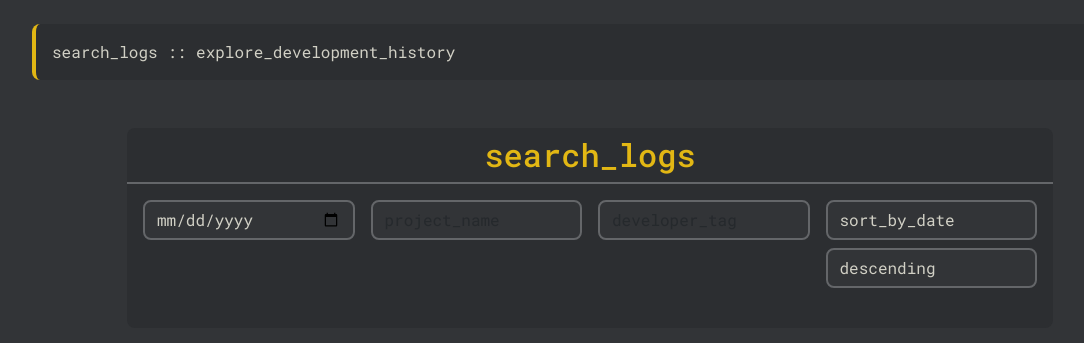
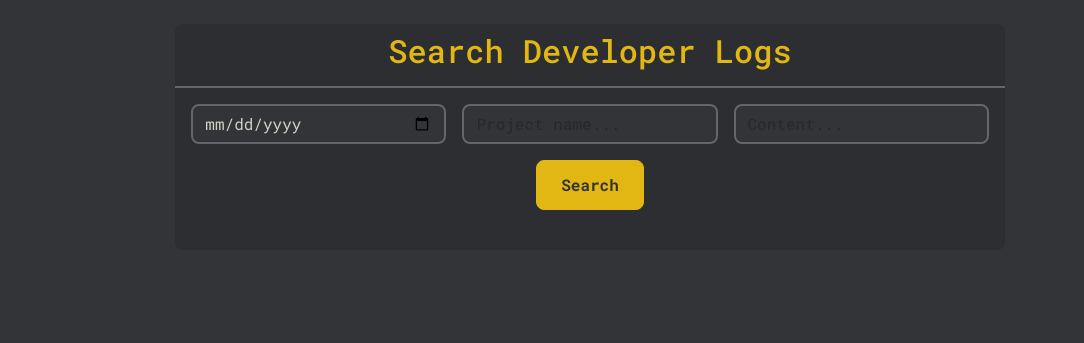
Before and after one commit to TempeHS/2025SE_Elliott.P_HSC, a Flask app: template templates/search.html in a window 1280 px wide. Shown: the part 88-431 px from the top of the page, without its empty margins (50-1134 px from the left). Run offline with Flask 3, Linux system fonts and the light colour scheme; the template is opened without the code that fills it, so the values that code supplies are empty; some libraries are stand-ins or nearby versions.

Commit message:
agile sprint, added the search page and basic search functionality such as sort and search by project w drop downs etc. also added index link to search for ease, trying to move to a more twitter-ey web design

```diff
--- a/main.py
+++ b/main.py
@@ -1,21 +1,17 @@
-from flask import Flask, render_template, request, session, redirect, url_for, jsonify
+from flask import Flask, render_template, request, session, redirect, url_for
 from flask_sqlalchemy import SQLAlchemy
 from flask_wtf.csrf import CSRFProtect
 from flask_login import LoginManager
-import logging
 from models import db, User
 from api import api
+from config import Config
 import os
-
-# Configure logging
-logging.basicConfig(level=logging.INFO)
-logger = logging.getLogger(__name__)
 
 app = Flask(__name__)
 app.config['SECRET_KEY'] = os.urandom(24)
 
 # Initialize CSRF protection
-csrf = CSRFProtect()
+csrf = CSRFProtect(app)
 csrf.init_app(app)
 
 # Initialize LoginManager
@@ -30,14 +26,17 @@ db_path = os.path.join(basedir, '.databaseFiles', 'devlog.db')
 app.config['SQLALCHEMY_DATABASE_URI'] = f'sqlite:///{db_path}'
 app.config['SQLALCHEMY_TRACK_MODIFICATIONS'] = False
 
-# CSRF Configuration
-app.config['WTF_CSRF_CHECK_DEFAULT'] = False
-app.config['WTF_CSRF_HEADERS'] = ['X-CSRF-TOKEN']
-
 db.init_app(app)
 app.register_blueprint(api, url_prefix='/api')
 
-print("Available routes:", [str(rule) for rule in app.url_map.iter_rules()])
+@app.after_request
+def add_security_headers(response):
+    for key, value in Config.CSP.items():
+        response.headers[f'Content-Security-Policy'] = '; '.join(f"{k} {v}" for k, v in Config.CSP.items())
+    response.headers['X-Content-Type-Options'] = 'nosniff'
+    response.headers['X-Frame-Options'] = 'DENY'
+    response.headers['X-XSS-Protection'] = '1; mode=block'
+    return response
 
 def check_auth():
     return 'user_id' in session
@@ -48,13 +47,13 @@ def index():
         return redirect(url_for('login'))
     return render_template('index.html')
 
-@app.route('/signup')
-def signup():
-    return render_template('signup.html', hide_nav=True)
+
 
 @app.route('/login')
 def login():
-    return render_template('login.html', hide_nav=True)
+    if check_auth():
+        return redirect(url_for('index'))
+    return render_template('login.html')
 
 @app.route('/search')
 def search():
@@ -65,29 +64,20 @@ def search():
         return redirect(url_for('login'))
     return render_template('search.html')
 
+@app.route('/signup')
+def signup():
+    if check_auth():
+        return redirect(url_for('index'))
+    return render_template('signup.html')
+
 @app.before_request
 def log_request():
-    logger.info(f"Request: {request.method} {request.path}")
-    if request.is_json:
-        logger.info(f"JSON Data: {request.get_json()}")
-
-@app.errorhandler(Exception)
-def handle_error(error):
-    logger.error(f"Error occurred: {str(error)}", exc_info=True)
-    return jsonify({'error': str(error)}), 500
+    print(f"Request: {request.method} {request.path}")
 
 @login_manager.user_loader
 def load_user(user_id):
-    return db.session.get(User, int(user_id))
+    return User.query.get(int(user_id))
 
-
-@app.route('/privacy')
-def privacy():
-    if not check_auth():
-        return redirect(url_for('login'))
-    return render_template('privacy.html')
-
-#HAVE THIS AT THE END!!!!
 if __name__ == '__main__':
     with app.app_context():
         db.create_all()
--- a/requirements.txt
+++ b/requirements.txt
@@ -3,4 +3,3 @@ Flask-SQLAlchemy==3.1.1
 Flask-Login==0.6.2
 Flask-WTF==1.1.1
 Werkzeug==2.3.7
-python-dotenv==1.0.0
--- a/static/js/app.js
+++ b/static/js/app.js
@@ -1,136 +1,72 @@
+document.addEventListener('DOMContentLoaded', function () {
+    const navLinks = document.querySelectorAll(".nav-link");
+    const currentUrl = window.location.pathname;
 
-document.addEventListener('DOMContentLoaded', () => {
-    // api/entries
-    initializeEntryCreation();
-    loadProjectSuggestions();
-    // api/search
-    initializeSearch();
+    navLinks.forEach((link) => {
+        const linkUrl = link.getAttribute("href");
+        if (linkUrl === currentUrl) {
+            link.classList.add("active");
+        } else {
+            link.classList.remove("active");
+        }
     });
 
-function initializeEntryCreation() {
+    // Initialize Auth class
+    new Auth();
+
+    // Handle diary entry form submission
     const entryForm = document.getElementById('entryForm');
     if (entryForm) {
-        entryForm.addEventListener('submit', handleEntrySubmission);
-    }
-}
+        entryForm.addEventListener('submit', async (e) => {
+            e.preventDefault();
+            const formData = new FormData(entryForm);
+            const data = Object.fromEntries(formData.entries());
 
-async function loadProjectSuggestions() {
-    try {
-        console.log('Loading project suggestions...');
-        const response = await fetch('/api/entries/metadata');
-        const data = await response.json();
-
-        const projectList = document.getElementById('projectList');
-        if (projectList && data.projects) {
-            projectList.innerHTML = data.projects
-                .map(project => `<option value="${project}">`)
-                .join('');
-            console.log(`Loaded ${data.projects.length} project suggestions`);
-        }
-    } catch (error) {
-        console.error('Failed to load project suggestions:', error);
-    }
-}
-
-// front-end stuff for entries and search, just dont touch
-// handles form submission and exceptions
-async function handleEntrySubmission(e) {
-    e.preventDefault();
-
-    const formData = {
-        project: document.getElementById('project').value,
-        content: document.getElementById('content').value
-    };
-
-    // validates form data
-    if (!formData.project || !formData.content) {
-        showNotification('Please fill in all fields', 'error');
-        return;
-    }
-
-    // sends to api
             try {
                 const response = await fetch('/api/entries', {
                     method: 'POST',
                     headers: {
                         'Content-Type': 'application/json',
-                'X-CSRF-TOKEN': document.querySelector('meta[name="csrf-token"]').content
+                        'X-CSRFToken': document.querySelector('meta[name="csrf-token"]').content
                     },
-            body: JSON.stringify(formData)
+                    body: JSON.stringify(data),
+                    credentials: 'same-origin'
                 });
 
-        const data = await response.json();
-
-        // shows success/error message
+                const result = await response.json();
                 if (response.ok) {
-            entryForm.reset();
-            showNotification('Entry created successfully!', 'success');
-            loadProjectSuggestions();
+                    alert('Entry created successfully');
+                    // Optionally, redirect or update the UI
                 } else {
-            throw new Error(data.error || 'Failed to create entry');
+                    alert(result.error || 'Failed to create entry');
                 }
             } catch (error) {
-        showNotification(error.message, 'error');
+                alert('Failed to create entry. Please try again.');
             }
+        });
     }
+});
 
-// search handling - talks to /api/search
-async function handleSearchSubmission(e) {
+// Search functionality
+if (document.getElementById('searchForm')) {
+    document.getElementById('searchForm').addEventListener('submit', async (e) => {
         e.preventDefault();
 
-    // builds search params
-    const params = new URLSearchParams({
-        project: document.getElementById('projectSearch').value || '',
-        developer_tag: document.getElementById('developerSearch').value || '',
-        date: document.getElementById('dateSearch').value || '',
-        sort_field: document.getElementById('sortField').value || 'date',
-        sort_order: document.getElementById('sortOrder').value || 'desc'
-    });
+        const date = document.getElementById('dateSearch').value;
+        const project = document.getElementById('projectSearch').value;
+        const content = document.getElementById('contentSearch').value;
 
-    // gets results from api
+        const params = new URLSearchParams();
+        if (date) params.append('date', date);
+        if (project) params.append('project', project);
+        if (content) params.append('content', content);
+
         try {
-        const response = await fetch(`/api/entries/search?${params}`);
+            const response = await fetch(`/api/entries/search?${params.toString()}`);
             const results = await response.json();
 
-        if (!response.ok) {
-            throw new Error(results.error);
-        }
-
-        // updates results display
-        displaySearchResults(results);
-    } catch (error) {
-        showNotification(error.message, 'error');
-    }
-}
-
-// search utils
-async function loadSearchMetadata() {
-    try {
-        const response = await fetch('/api/entries/metadata');
-        const metadata = await response.json();
-
-        populateDatalist('projectList', metadata.projects);
-        populateDatalist('developerList', metadata.developers);
-    } catch (error) {
-        showNotification('Failed to load search options', 'warning');
-    }
-}
-
-function populateDatalist(elementId, items) {
-    const datalist = document.getElementById(elementId);
-    if (!datalist) return;
-
-    datalist.innerHTML = '';
-    items.forEach(item => {
-        const option = document.createElement('option');
-        option.value = item;
-        datalist.appendChild(option);
-    });
-}
-
-function displaySearchResults(results) {
             const resultsDiv = document.getElementById('searchResults');
-    if (!resultsDiv) return;
+            resultsDiv.innerHTML = '';
 
             if (results.length === 0) {
                 resultsDiv.innerHTML = '<div class="alert alert-info">No results found</div>';
@@ -140,38 +76,20 @@ function displaySearchResults(results) {
             const resultsList = results.map(entry => `
                 <div class="card mb-3">
                     <div class="card-body">
-                <h5 class="card-title">${escapeHtml(entry.project)}</h5>
+                        <h5 class="card-title">${entry.project}</h5>
                         <h6 class="card-subtitle mb-2 text-muted">
-                    ${new Date(entry.timestamp).toLocaleString()} - ${escapeHtml(entry.developer_tag)}
+                            ${new Date(entry.timestamp).toLocaleString()} - ${entry.developer}
                         </h6>
-                <p class="card-text">${escapeHtml(entry.content)}</p>
+                        <p class="card-text">${entry.content}</p>
                     </div>
                 </div>
             `).join('');
 
             resultsDiv.innerHTML = resultsList;
+        } catch (error) {
+            console.error('Search failed:', error);
+            document.getElementById('searchResults').innerHTML =
+                '<div class="alert alert-danger">Search failed. Please try again.</div>';
         }
-
-function showNotification(message, type) {
-    const alertDiv = document.createElement('div');
-    alertDiv.className = `alert alert-${type} alert-dismissible fade show`;
-    alertDiv.innerHTML = `
-        ${message}
-        <button type="button" class="btn-close" data-bs-dismiss="alert"></button>
-    `;
-
-    const container = document.querySelector('.container');
-    if (container) {
-        container.insertBefore(alertDiv, container.firstChild);
-        setTimeout(() => alertDiv.remove(), 5000);
+    });
 }
-}
-
-function escapeHtml(unsafe) {
-    return unsafe
-        .replace(/&/g, "&amp;")
-        .replace(/</g, "&lt;")
-        .replace(/>/g, "&gt;")
-        .replace(/"/g, "&quot;")
-        .replace(/'/g, "&#039;");
-}
--- a/templates/search.html
+++ b/templates/search.html
@@ -1,51 +1,33 @@
 {% extends "base.html" %}
 
 {% block content %}
-<div class="container mt-5">
+<div class="container-fluid mt-4">
     <div class="row justify-content-center">
-        <div class="col-md-10">
-            <div class="card fade-in">
+        <div class="col-md-8">
+            <div class="card">
                 <div class="card-header">
-                    <h2 class="text-center mb-0">search_logs</h2>
+                    <h2 class="text-center">Search Developer Logs</h2>
                 </div>
                 <div class="card-body">
                     <form id="searchForm" class="mb-4">
                         <div class="row g-3">
-                            <div class="col-md-3">
-                                <input type="date"
-                                       class="form-control"
-                                       id="dateSearch">
+                            <div class="col-md-4">
+                                <input type="date" class="form-control" id="dateSearch" name="date">
                             </div>
-                            <div class="col-md-3">
-                                <input type="text"
-                                       class="form-control"
-                                       id="projectSearch"
-                                       list="projectList"
-                                       placeholder="project_name">
-                                <datalist id="projectList"></datalist>
+                            <div class="col-md-4">
+                                <input type="text" class="form-control" id="projectSearch" name="project" placeholder="Project name...">
                             </div>
-                            <div class="col-md-3">
-                                <input type="text"
-                                       class="form-control"
-                                       id="developerSearch"
-                                       list="developerList"
-                                       placeholder="developer_tag">
-                                <datalist id="developerList"></datalist>
+                            <div class="col-md-4">
+                                <input type="text" class="form-control" id="contentSearch" name="content" placeholder="Content...">
                             </div>
-                            <div class="col-md-3">
-                                <select class="form-control" id="sortField">
-                                    <option value="date">sort_by_date</option>
-                                    <option value="project">sort_by_project</option>
-                                </select>
-                                <select class="form-control mt-2" id="sortOrder">
-                                    <option value="desc">descending</option>
-                                    <option value="asc">ascending</option>
-                                </select>
-                            </div>
+                        </div>
+                        <div class="text-center mt-3">
+                            <button type="submit" class="btn btn-primary">Search</button>
                         </div>
                     </form>
 
-                    <div id="searchResults" class="mt-4 fade-in">
+                    <div id="searchResults" class="mt-4">
+                        <!-- Results will be dynamically populated here -->
                     </div>
                 </div>
             </div>
@@ -53,11 +35,3 @@
     </div>
 </div>
 {% endblock %}
-
-{% block message_box %}
-<div class="container mt-4">
-    <div class="message-box">
-        <p class="mono-text">search_logs :: explore_development_history</p>
-    </div>
-</div>
-{% endblock %}
```
Also changed, not shown: templates/index.html (+35 -24 lines). Lines whose indentation alone changed are shown as unchanged.
